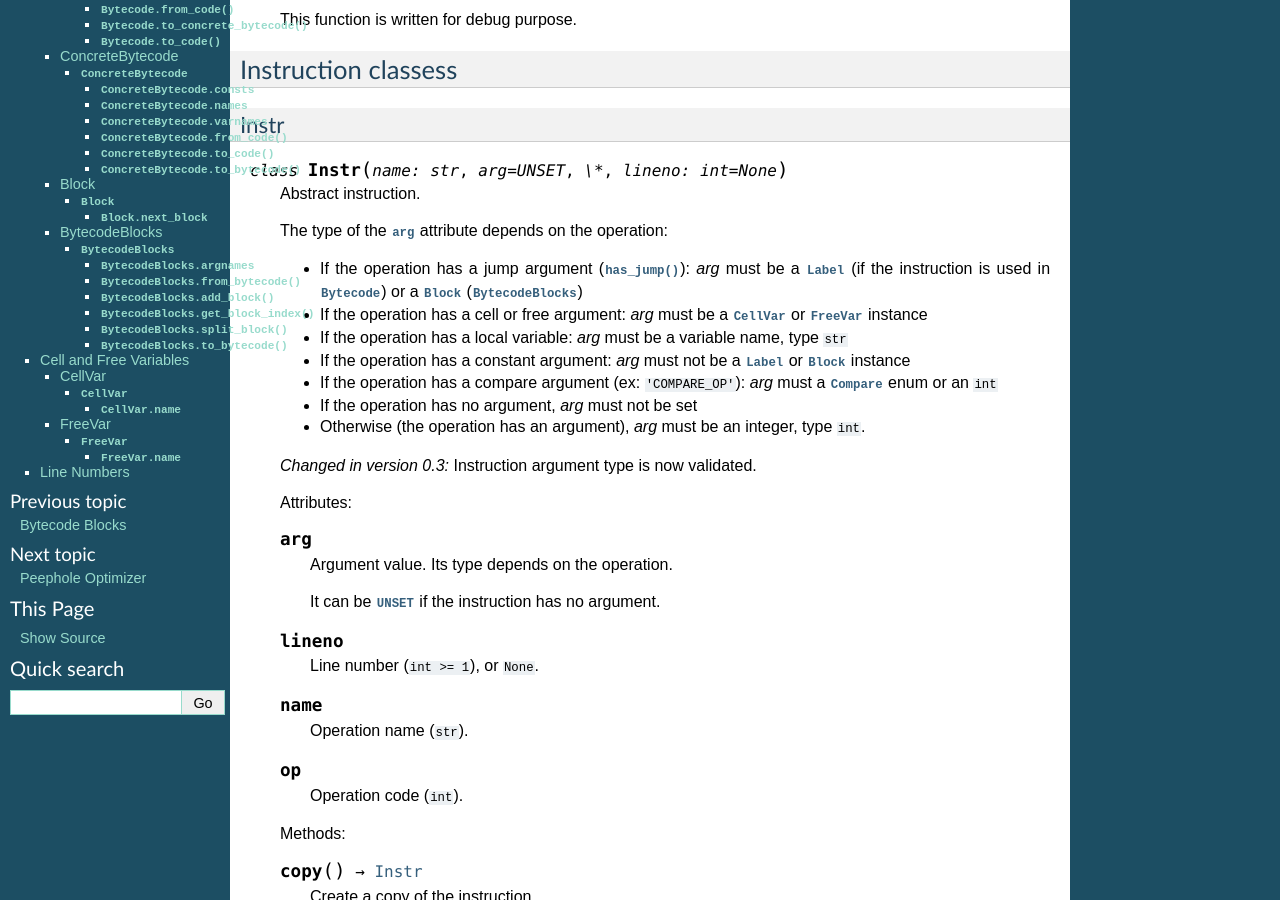
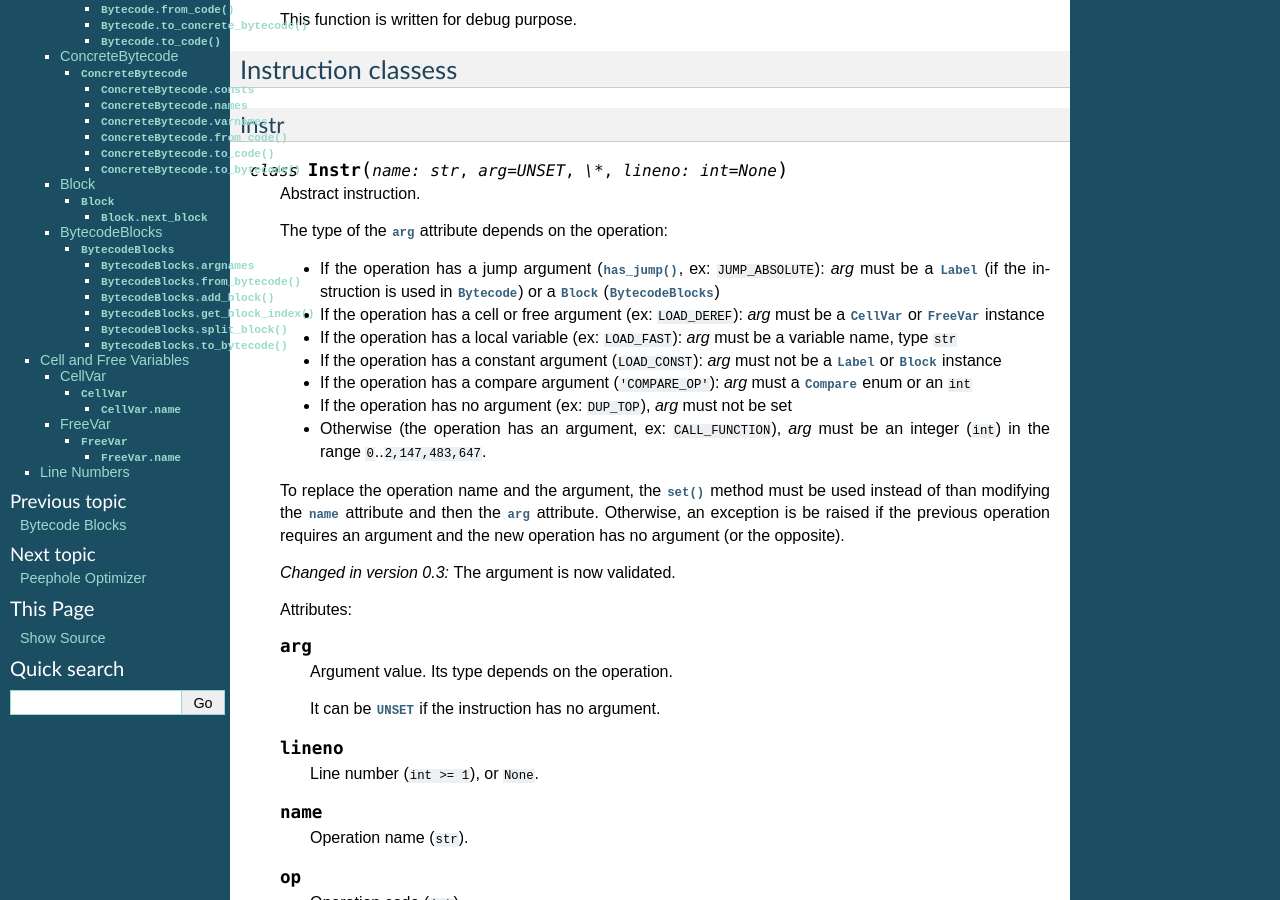
Before and after one commit to MatthieuDartiailh/bytecode, a Sphinx documentation site: the page built from doc/api.rst, in a window 1280 px wide and 900 px high, scrolled down 794 px. Built offline with Sphinx 7.4.7, drawn with Linux system fonts in a browser that asks for light colours; some of the changed text lies outside the part shown.

Commit message:
Instr: stricter validation of int arg

```diff
--- a/doc/api.rst
+++ b/doc/api.rst
@@ -55,23 +55,29 @@ Instr
 
    The type of the :attr:`arg` attribute depends on the operation:
 
-   * If the operation has a jump argument (:meth:`has_jump`): *arg* must be a
-     :class:`Label` (if the instruction is used in :class:`Bytecode`) or a
-     :class:`Block` (:class:`BytecodeBlocks`)
-   * If the operation has a cell or free argument: *arg* must be a
-     :class:`CellVar` or :class:`FreeVar` instance
-   * If the operation has a local variable: *arg* must be a variable name,
-     type ``str``
-   * If the operation has a constant argument: *arg* must not be a
-     :class:`Label` or :class:`Block` instance
-   * If the operation has a compare argument (ex: ``'COMPARE_OP'``):
+   * If the operation has a jump argument (:meth:`has_jump`, ex:
+     ``JUMP_ABSOLUTE``): *arg* must be a :class:`Label` (if the instruction is
+     used in :class:`Bytecode`) or a :class:`Block` (:class:`BytecodeBlocks`)
+   * If the operation has a cell or free argument (ex: ``LOAD_DEREF``): *arg*
+     must be a :class:`CellVar` or :class:`FreeVar` instance
+   * If the operation has a local variable (ex: ``LOAD_FAST``): *arg* must be a
+     variable name, type ``str``
+   * If the operation has a constant argument (``LOAD_CONST``): *arg* must not
+     be a :class:`Label` or :class:`Block` instance
+   * If the operation has a compare argument (``'COMPARE_OP'``):
      *arg* must a :class:`Compare` enum or an ``int``
-   * If the operation has no argument, *arg* must not be set
-   * Otherwise (the operation has an argument), *arg* must be an integer,
-     type ``int``.
+   * If the operation has no argument (ex: ``DUP_TOP``), *arg* must not be set
+   * Otherwise (the operation has an argument, ex: ``CALL_FUNCTION``), *arg*
+     must be an integer (``int``) in the range ``0``..\ ``2,147,483,647``.
+
+   To replace the operation name and the argument, the :meth:`set` method must
+   be used instead of than modifying the :attr:`name` attribute and then the
+   :attr:`arg` attribute. Otherwise, an exception is be raised if the previous
+   operation requires an argument and the new operation has no argument (or the
+   opposite).
 
    .. versionchanged:: 0.3
-      Instruction argument type is now validated.
+      The argument is now validated.
 
    Attributes:
 
@@ -160,13 +166,8 @@ ConcreteInstr
 
    Concrete instruction, inherit from :class:`Instr`.
 
-   If the operation requires an argument, *arg* must be an integer.
-   If the operation has no argument, *arg* must not by set.
-
-   Use the :meth:`~Instr.set` method to replace the operation name and the
-   argument at once. Otherwise, an exception can be raised if the
-   previous operation requires an argument and the new operation has no
-   argument (or the opposite).
+   If the operation requires an argument, *arg* must be an integer (``int``) in
+   the range ``0``..\ ``2,147,483,647``. Otherwise, *arg* must not by set.
 
    Concrete instructions should only be used in :class:`ConcreteBytecode`.
 
@@ -174,9 +175,9 @@ ConcreteInstr
 
    .. attribute:: arg
 
-      Argument value (``int`` in range ``0``..\ ``2147483647``), or
-      :data:`UNSET`. Changing the argument value can change the instruction
-      size (:attr:`size`).
+      Argument value: an integer (``int``) in the range ``0``..\
+      ``2,147,483,647``, or :data:`UNSET`. Changing the argument value can
+      change the instruction size (:attr:`size`).
 
    .. attribute:: size
 
```
Also changed, not shown: 4 other files.
